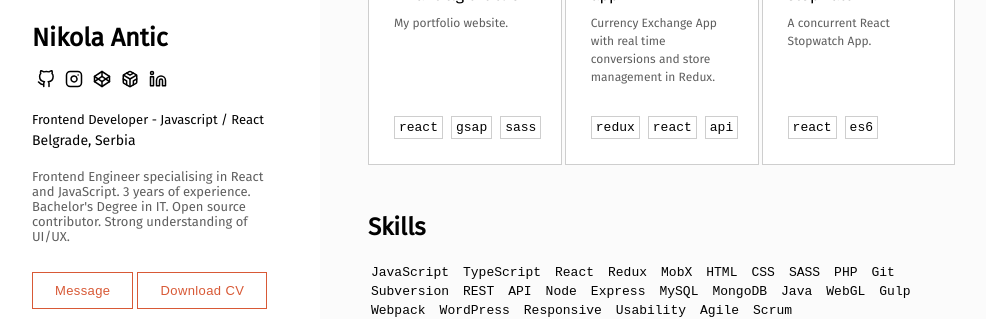
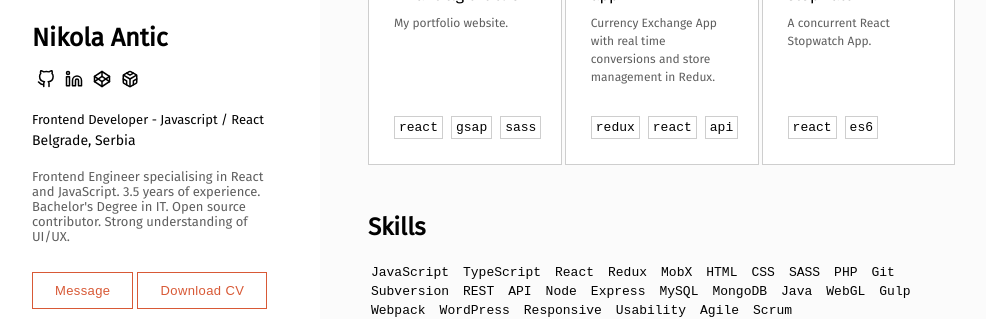
Before and after one commit to nikantic/nikantic.github.io, a React (Create React App) app: page / in a window 1280 px wide. Shown: the part 1119-1438 px from the top of the page, without its empty margins (246-1232 px from the left). Built offline with nearby package versions, Linux system fonts and the light colour scheme; a web font is replaced by a local one.

Commit message:
Update portfolio info

```diff
--- a/src/components/ProfileCard/ProfileCard.js
+++ b/src/components/ProfileCard/ProfileCard.js
@@ -24,9 +24,9 @@ const ProfileCard = () => {
           />
           <SocialIcon
             isLink
-            icon="Instagram"
+            icon="Linkedin"
             size="18"
-            socialLink="https://www.instagram.com/theseriousnick/"
+            socialLink="https://www.linkedin.com/in/nikantic"
           />
           <SocialIcon
             isLink
@@ -39,12 +39,6 @@ const ProfileCard = () => {
             icon="Codesandbox"
             size="18"
             socialLink="https://codesandbox.io/u/nikantic"
-          />
-          <SocialIcon
-            isLink
-            icon="Linkedin"
-            size="18"
-            socialLink="https://www.linkedin.com/in/nikantic"
           />
         </div>
         <div className="ProfileInfoTopHolder">
--- a/src/portfolio.json
+++ b/src/portfolio.json
@@ -97,5 +97,5 @@
 		"Agile",
 		"Scrum"
 	],
-	"about": "Frontend Engineer specialising in React and JavaScript. 3 years of experience. Bachelor's Degree in IT. Open source contributor. Strong understanding of UI/UX."
+	"about": "Frontend Engineer specialising in React and JavaScript. 3.5 years of experience. Bachelor's Degree in IT. Open source contributor. Strong understanding of UI/UX."
 }
```
